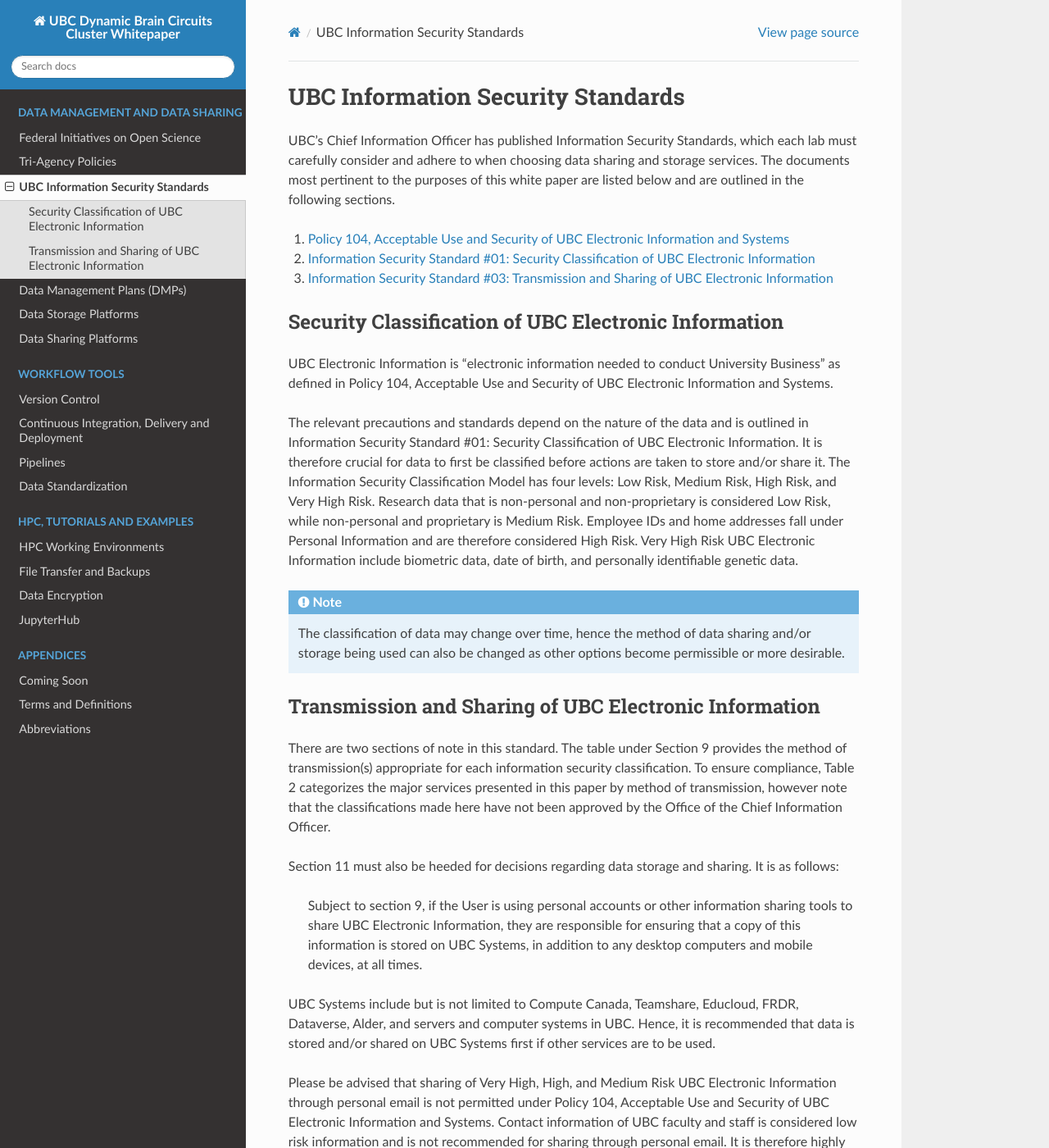
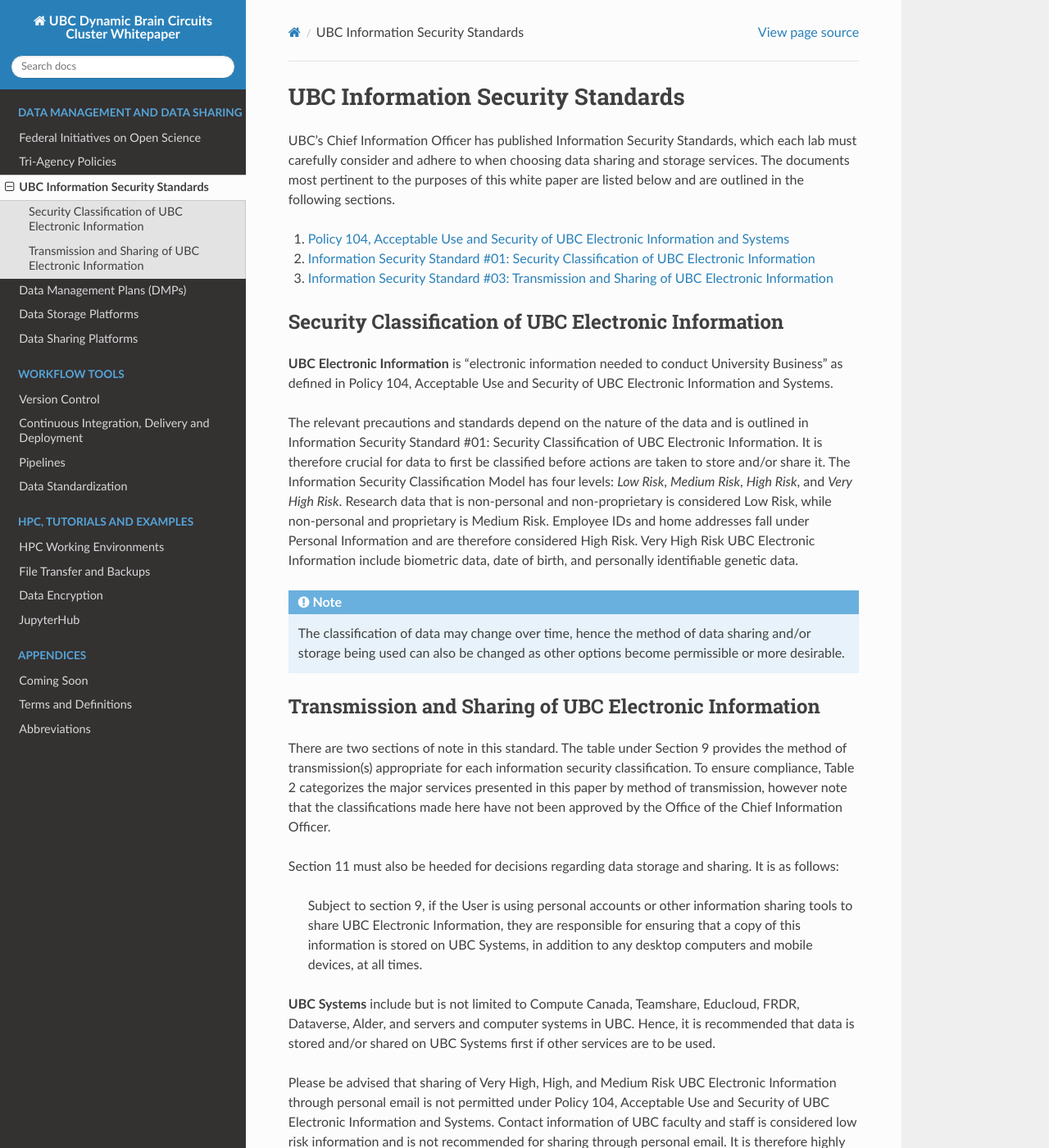
Before and after one commit to ubcbraincircuits/whitepaper, a Sphinx documentation site: the page built from source/ethics_legal/index.rst, in a window 1280 px wide and 1400 px high. Shown: the whole window at 82% size. Built offline with Sphinx 7.4.7 and the Read the Docs theme 2.0.0, drawn with Linux system fonts in a browser that asks for light colours; pages that are not in the unit, such as notebooks, are missing from menus.

```diff
--- a/source/ethics_legal/index.rst
+++ b/source/ethics_legal/index.rst
@@ -10,11 +10,11 @@ UBC’s Chief Information Officer has published Information Security Standards,
 
 Security Classification of UBC Electronic Information
 =====================================================
-UBC Electronic Information is “electronic information needed to conduct University Business” as defined in Policy 104, Acceptable Use and Security of UBC Electronic Information and Systems.
+**UBC Electronic Information** is “electronic information needed to conduct University Business” as defined in Policy 104, Acceptable Use and Security of UBC Electronic Information and Systems.
 
-The relevant precautions and standards depend on the nature of the data and is outlined in Information Security Standard #01: Security Classification of UBC Electronic Information. It is therefore crucial for data to first be classified before actions are taken to store and/or share it. The Information Security Classification Model has four levels: Low Risk, Medium Risk, High Risk, and Very High Risk. Research data that is non-personal and non-proprietary is considered Low Risk, while non-personal and proprietary is Medium Risk. Employee IDs and home addresses fall under Personal Information and are therefore considered High Risk. Very High Risk UBC Electronic Information include biometric data, date of birth, and personally identifiable genetic data.
+The relevant precautions and standards depend on the nature of the data and is outlined in Information Security Standard #01: Security Classification of UBC Electronic Information. It is therefore crucial for data to first be classified before actions are taken to store and/or share it. The Information Security Classification Model has four levels: *Low Risk*, *Medium Risk*, *High Risk*, and *Very High Risk*. Research data that is non-personal and non-proprietary is considered Low Risk, while non-personal and proprietary is Medium Risk. Employee IDs and home addresses fall under Personal Information and are therefore considered High Risk. Very High Risk UBC Electronic Information include biometric data, date of birth, and personally identifiable genetic data.
 
-.. Note::
+.. note::
 
    The classification of data may change over time, hence the method of data sharing and/or storage being used can also be changed as other options become permissible or more desirable.
 
@@ -28,7 +28,7 @@ Section 11 must also be heeded for decisions regarding data storage and sharing.
 
     Subject to section 9, if the User is using personal accounts or other information sharing tools to share UBC Electronic Information, they are responsible for ensuring that a copy of this information is stored on UBC Systems, in addition to any desktop computers and mobile devices, at all times.
 
-UBC Systems include but is not limited to Compute Canada, Teamshare, Educloud, FRDR, Dataverse, Alder, and servers and computer systems in UBC. Hence, it is recommended that data is stored and/or shared on UBC Systems first if other services are to be used.
+**UBC Systems** include but is not limited to Compute Canada, Teamshare, Educloud, FRDR, Dataverse, Alder, and servers and computer systems in UBC. Hence, it is recommended that data is stored and/or shared on UBC Systems first if other services are to be used.
 
 Please be advised that sharing of Very High, High, and Medium Risk UBC Electronic Information through personal email is not permitted under Policy 104, Acceptable Use and
 Security of UBC Electronic Information and Systems. Contact information of UBC faculty and staff is considered low risk information and is not recommended for sharing through personal email. It is therefore highly recommended for members of the lab to secure and use a UBC email account for University Business.
```
